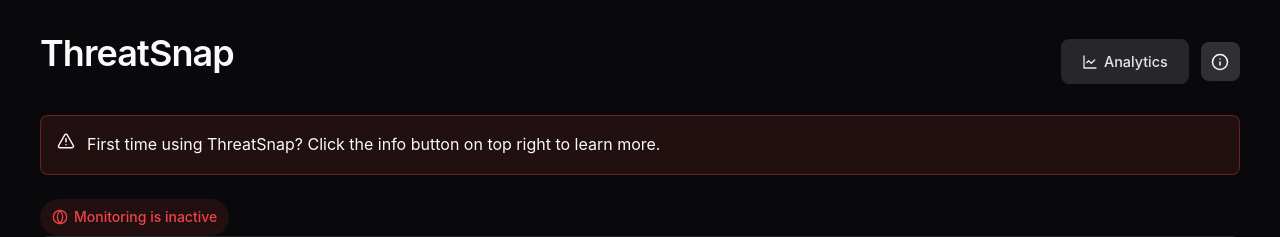
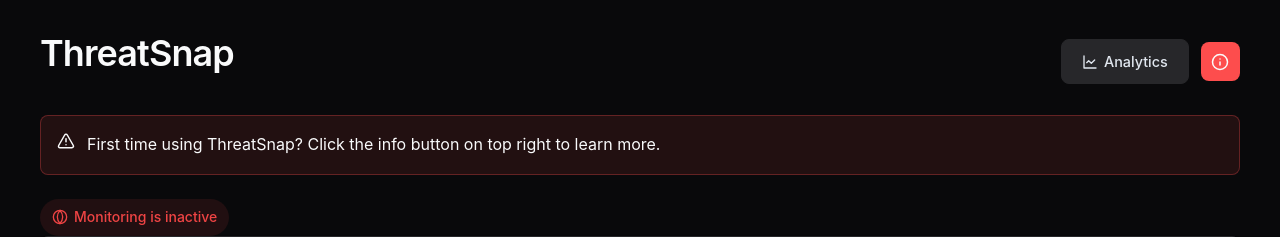
Before and after one commit to SxryxnshS5/ThreatSnap, a Flask app: page / in a window 1280 px wide. Shown: the top 237 px of the page. Run offline with Flask 3, Linux system fonts and the light colour scheme; data that the repository does not hold is empty.

Commit message:
Change info icon colour

```diff
--- a/templates/index.html
+++ b/templates/index.html
@@ -285,18 +285,20 @@
       }
 
       .btn-icon {
-        background: var(--accent);
+        background: var(--primary);
         padding: 0.6rem;
         border-radius: var(--radius);
         display: inline-flex;
         align-items: center;
         justify-content: center;
-        color: var(--foreground); /* This will make the SVG icon white */
+        color: var(
+          --primary-foreground
+        ); /* This will make the SVG icon white */
       }
 
       .btn-icon:hover {
-        background: var(--secondary);
-        color: var(--primary); /* This will make the icon red on hover */
+        background: var(--accent);
+        color: var(--foreground); /* This will make the icon white on hover */
       }
 
       .btn:disabled {
@@ -1145,7 +1147,7 @@
             '<svg xmlns="http://www.w3.org/2000/svg" width="20" height="20" viewBox="0 0 24 24" fill="none" stroke="#f59e0b" stroke-width="2" stroke-linecap="round" stroke-linejoin="round"><path d="m21.73 18-8-14a2 2 0 0 0-3.48 0l-8 14A2 2 0 0 0 4 21h16a2 2 0 0 0 1.73-3Z"></path><line x1="12" y1="9" x2="12" y2="13"></line><line x1="12" y1="17" x2="12.01" y2="17"></line></svg>'
         } else {
           iconSvg =
-            '<svg xmlns="http://www.w3.org/2000/svg" width="20" height="20" viewBox="0 0 24 24" fill="none" stroke="#3b82f6" stroke-width="2" stroke-linecap="round" stroke-linejoin="round"><circle cx="12" cy="12" r="10"></circle><line x1="12" y1="16" x2="12" y2="12"></line><line x1="12" y1="8" x2="12.01" y2="8"></line></svg>'
+            '<svg xmlns="http://www.w3.org/2000/svg" width="20" height="20" viewBox="0 0 24 24" fill="none" stroke="#3b82f6" stroke-width="2" stroke-linecap="round" stroke-linejoin="round"><circle cx="12" cy="12" r="10"></circle><line x="12" y="16" x2="12" y2="12"></line><line x="12" y="8" x2="12.01" y2="8"></line></svg>'
         }
 
         toastIcon.innerHTML = iconSvg
```
Also changed, not shown: static/current_frame.jpg, 1 other file.
